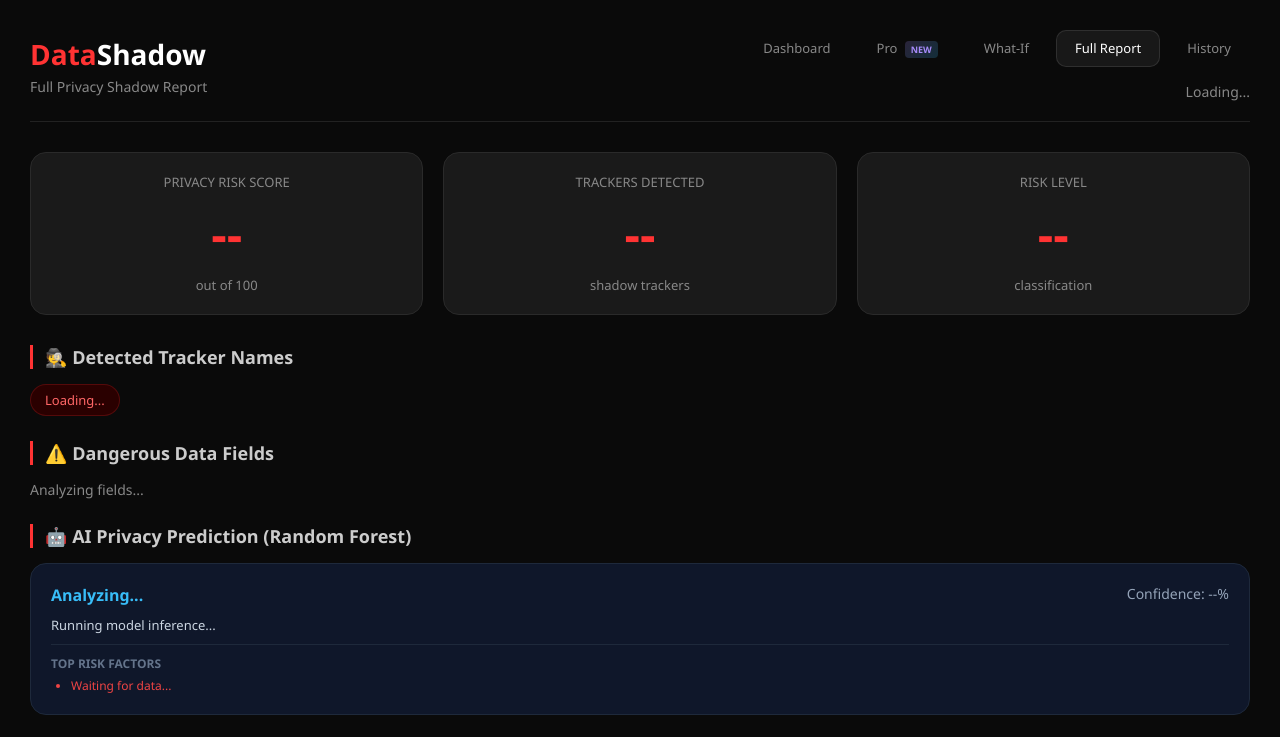
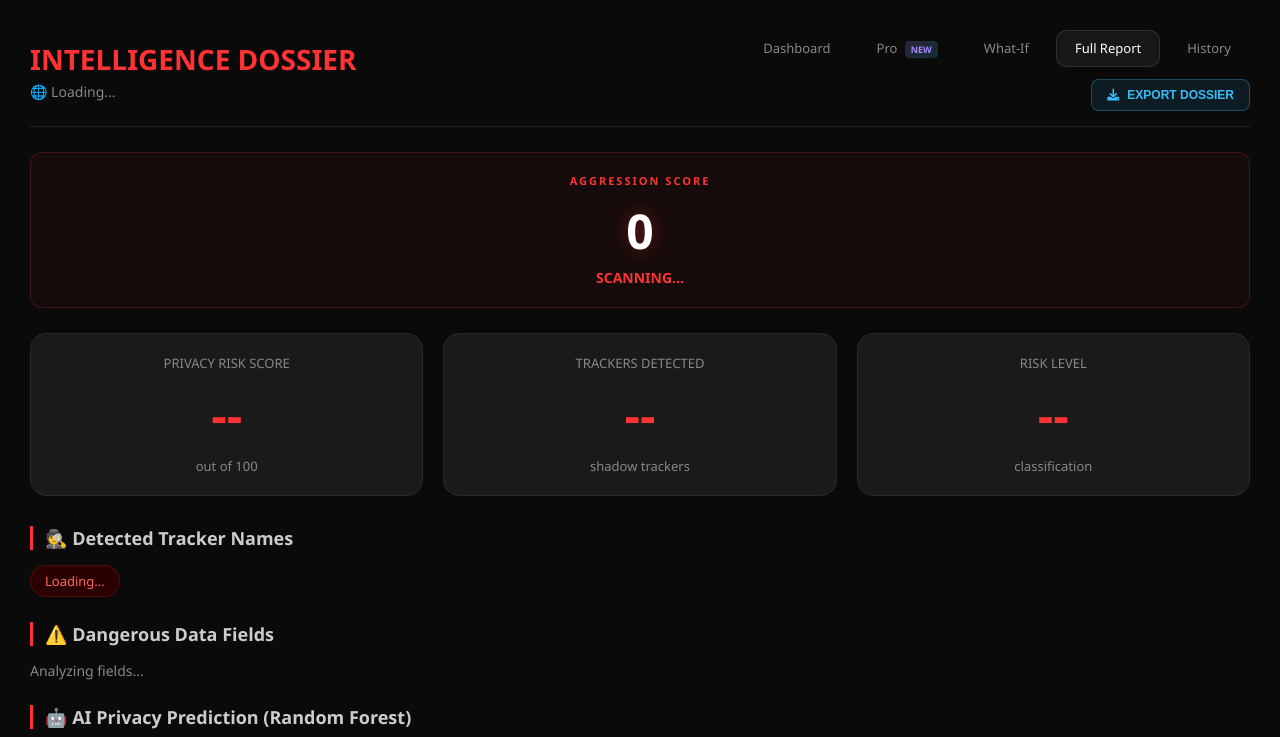
Before and after one commit to samyuktaap/shadow-, a website built with Vite: page src/pages/report.html in a window 1280 px wide. Shown: the top 737 px of the page. Built offline with nearby package versions, Linux system fonts and the light colour scheme; some packages are replaced by stand-ins of ours.

Commit message:
UI: Transformed report into Intelligence Dossier with Aggression Meter and Export option

```diff
--- a/src/pages/report.html
+++ b/src/pages/report.html
@@ -2,9 +2,11 @@
 <html lang="en">
 <head>
   <meta charset="UTF-8">
-  <title>DataShadow — Full Shadow Report</title>
+  <title>Intelligence Dossier — DataShadow</title>
+  <link rel="stylesheet" href="https://cdnjs.cloudflare.com/ajax/libs/font-awesome/6.0.0/css/all.min.css">
   <style>
     * { box-sizing: border-box; margin: 0; padding: 0; }
+    :root { --red: #ff3333; --blue: #38bdf8; }
     body {
       font-family: 'Segoe UI', Tahoma, Geneva, Verdana, sans-serif;
       background: #0a0a0a;
@@ -12,17 +14,64 @@
       min-height: 100vh;
       padding: 30px;
     }
-    .header {
+    .dossier-header {
       display: flex;
       justify-content: space-between;
       align-items: center;
-      margin-bottom: 30px;
-      border-bottom: 1px solid #222;
-      padding-bottom: 20px;
+      margin-bottom: 25px;
+      padding-bottom: 15px;
+      border-bottom: 1px solid rgba(255,255,255,0.1);
     }
-    .logo { font-size: 28px; font-weight: bold; color: #ff3333; }
-    .logo span { color: white; }
-    .subtitle { color: #888; font-size: 14px; margin-top: 4px; }
+    .dossier-title { font-size: 28px; font-weight: bold; color: var(--red); }
+    .dossier-subtitle { color: #888; font-size: 14px; margin-top: 4px; }
+
+    .download-btn {
+      background: rgba(56,189,248,0.1);
+      border: 1px solid rgba(56,189,248,0.3);
+      color: var(--blue);
+      padding: 8px 15px;
+      border-radius: 8px;
+      cursor: pointer;
+      font-size: 12px;
+      font-weight: 700;
+      transition: all 0.2s;
+      display: flex;
+      align-items: center;
+      gap: 8px;
+    }
+    .download-btn:hover {
+      background: var(--blue);
+      color: #fff;
+    }
+
+    .aggression-meter {
+      background: rgba(255,51,51,0.05);
+      border: 1px solid rgba(255,51,51,0.2);
+      border-radius: 12px;
+      padding: 20px;
+      margin-bottom: 25px;
+      text-align: center;
+    }
+    .aggression-title {
+      font-size: 11px;
+      font-weight: 800;
+      color: var(--red);
+      text-transform: uppercase;
+      letter-spacing: 2px;
+      margin-bottom: 10px;
+    }
+    .aggression-value {
+      font-size: 48px;
+      font-weight: 900;
+      color: #fff;
+      text-shadow: 0 0 20px rgba(255,51,51,0.4);
+    }
+    .aggression-label {
+      font-size: 14px;
+      font-weight: 600;
+      color: var(--red);
+      margin-top: 5px;
+    }
 
     .dash-nav { display: flex; gap: 8px; margin-top: 15px; }
     .dash-nav a {
@@ -112,21 +161,29 @@
 </head>
 <body>
 
-  <div class="header" style="align-items: center;">
+  <div class="dossier-header">
     <div>
-      <div class="logo">Data<span>Shadow</span></div>
-      <div class="subtitle">Full Privacy Shadow Report</div>
+      <div class="dossier-title">INTELLIGENCE DOSSIER</div>
+      <div class="dossier-subtitle" id="domain-display">🌐 Loading...</div>
     </div>
-    <div style="display: flex; flex-direction: column; align-items: flex-end; gap: 15px;">
+    <div style="display: flex; flex-direction: column; align-items: flex-end; gap: 12px;">
       <div class="dash-nav" style="margin-top: 0;">
-        <a href="#" id="nav-dashboard">Dashboard</a>
-        <a href="#" id="nav-pro">Pro <span class="pro-tag">NEW</span></a>
-        <a href="#" id="nav-whatif">What-If</a>
-        <a href="#" class="active" id="nav-report">Full Report</a>
-        <a href="#" id="nav-history">History</a>
+        <a href="dashboard.html" id="nav-dashboard">Dashboard</a>
+        <a href="pro.html" id="nav-pro">Pro <span class="pro-tag">NEW</span></a>
+        <a href="whatif.html" id="nav-whatif">What-If</a>
+        <a href="report.html" class="active" id="nav-report">Full Report</a>
+        <a href="history.html" id="nav-history">History</a>
       </div>
-      <div id="domain-display" style="color:#888; font-size:14px;">Loading...</div>
+      <button class="download-btn" id="download-report">
+        <i class="fas fa-download"></i> EXPORT DOSSIER
+      </button>
     </div>
+  </div>
+
+  <div class="aggression-meter">
+    <div class="aggression-title">Aggression Score</div>
+    <div class="aggression-value" id="aggression-score">0</div>
+    <div class="aggression-label" id="aggression-label">SCANNING...</div>
   </div>
 
   <!-- Score Cards -->
```
